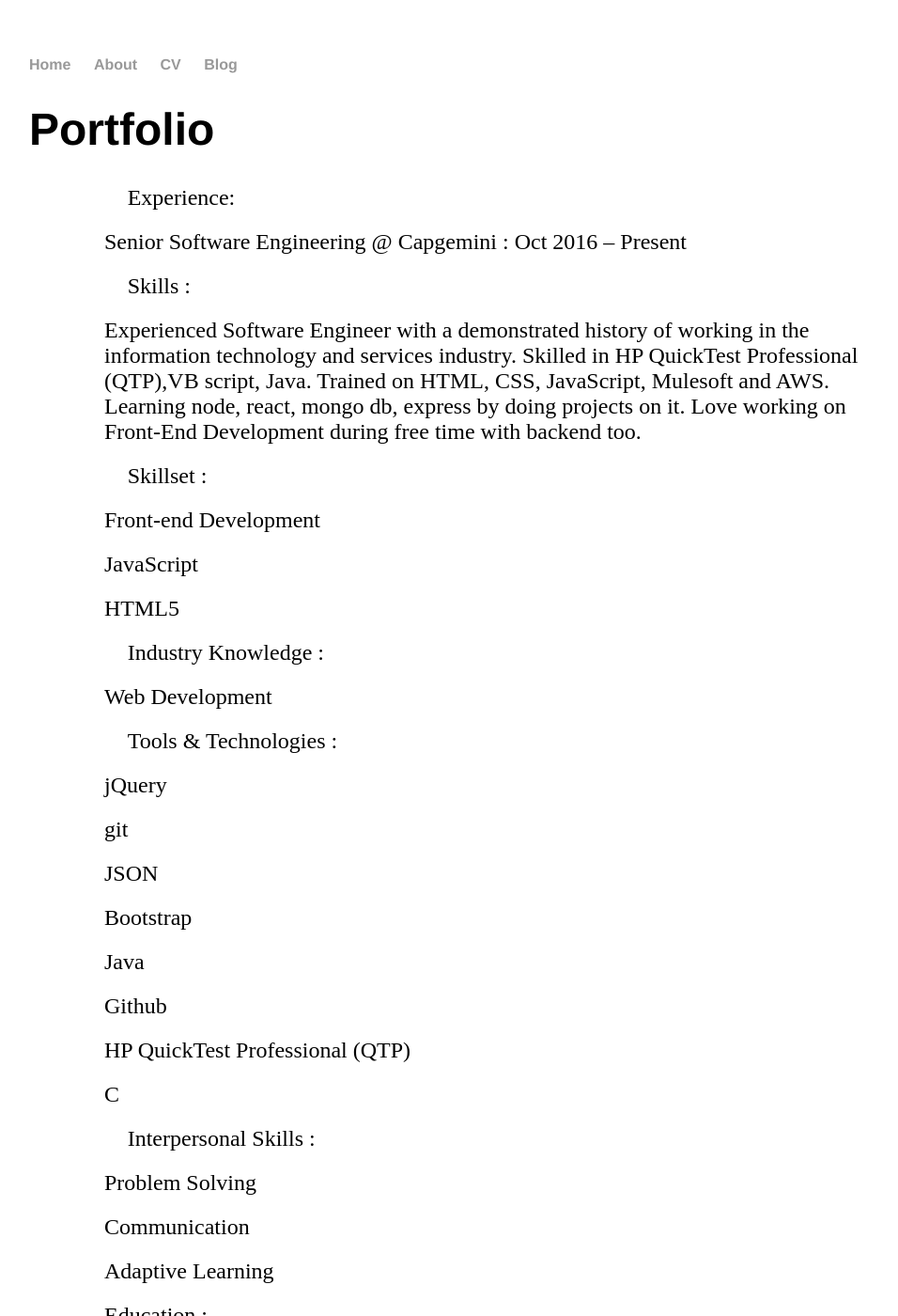
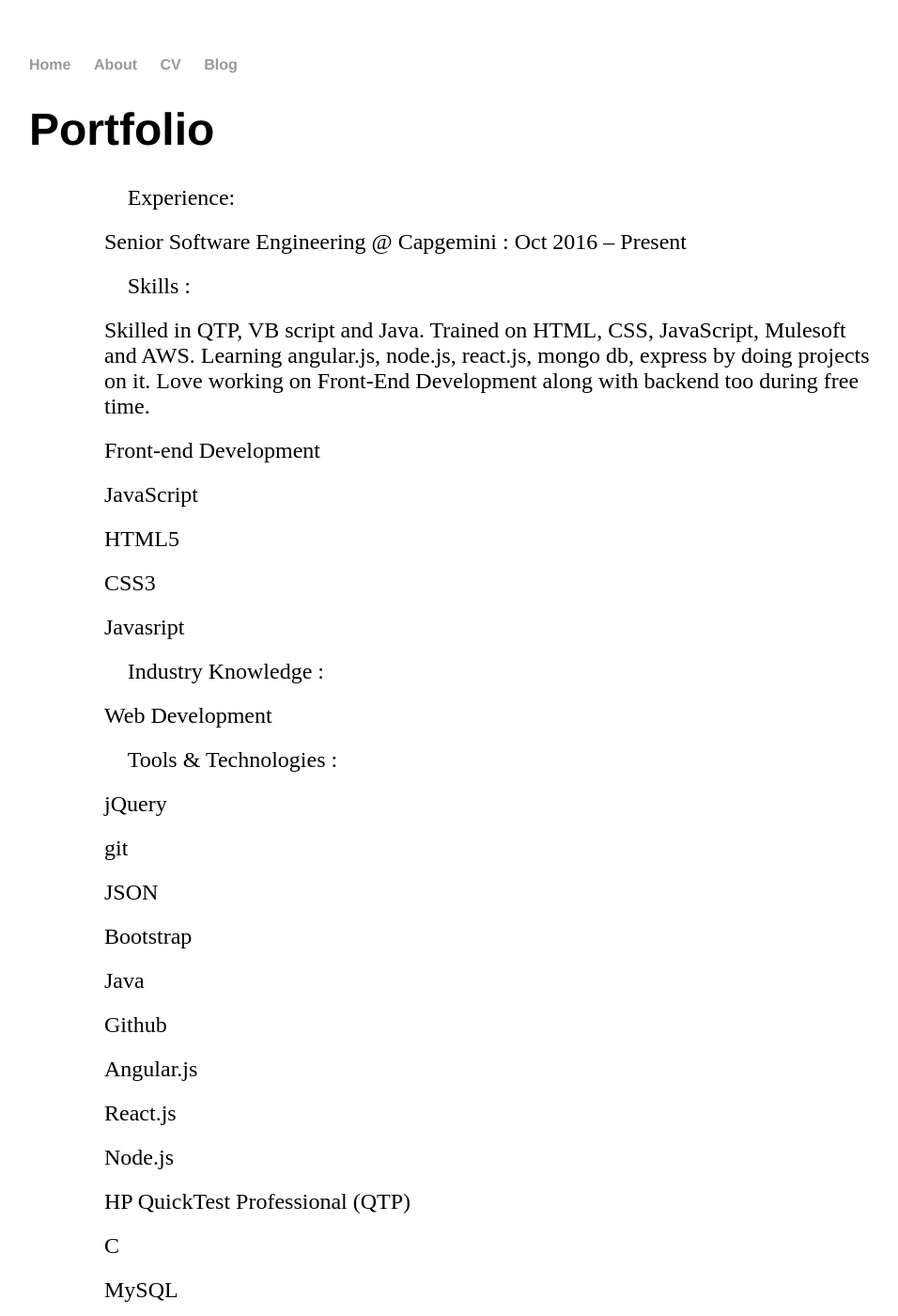
Before and after one commit to AkhilBabu94/AkhilBabu94.github.io, a Jekyll site: the page built from cv/index.html, in a window 1280 px wide and 1400 px high. Shown: the whole window at 94% size, without its empty margins (161-1117 px from the left). Built offline with Jekyll 4.4.1, drawn with Linux system fonts in a browser that asks for light colours.

Commit message:
Updated skills

```diff
--- a/cv/index.html
+++ b/cv/index.html
@@ -20,12 +20,13 @@ title: Portfolio
 <ul>Senior Software Engineering @ Capgemini : Oct 2016 – Present</ul>
 
 <ul> Skills :</ul>
-<ul>Experienced Software Engineer with a demonstrated history of working in the information technology and services industry. Skilled in HP QuickTest Professional (QTP),VB script, Java. Trained on HTML, CSS, JavaScript, Mulesoft and AWS. Learning node, react, mongo db, express by doing projects on it. Love working on Front-End Development during free time with backend too.</ul>
+<ul>Skilled in QTP, VB script and Java. Trained on HTML, CSS, JavaScript, Mulesoft and AWS. Learning angular.js, node.js, react.js, mongo db, express by doing projects on it. Love working on Front-End Development along with backend too during free time.</ul>
 
-<ul> Skillset :</ul>
 <ul>Front-end Development</ul>
 <ul>JavaScript</ul>
 <ul>HTML5</ul>
+<ul>CSS3</ul>
+<ul>Javasript</ul>
 
 <ul> Industry Knowledge :</ul>
 <ul>Web Development</ul>
@@ -37,8 +38,12 @@ title: Portfolio
 <ul>Bootstrap</ul>
 <ul>Java</ul>
 <ul>Github</ul>
+<ul>Angular.js</ul>
+<ul>React.js</ul>
+<ul>Node.js</ul>
 <ul>HP QuickTest Professional (QTP)</ul>
 <ul>C</ul>
+<ul>MySQL</ul>
 
 <ul> Interpersonal Skills :</ul>
 <ul>Problem Solving</ul>
```
